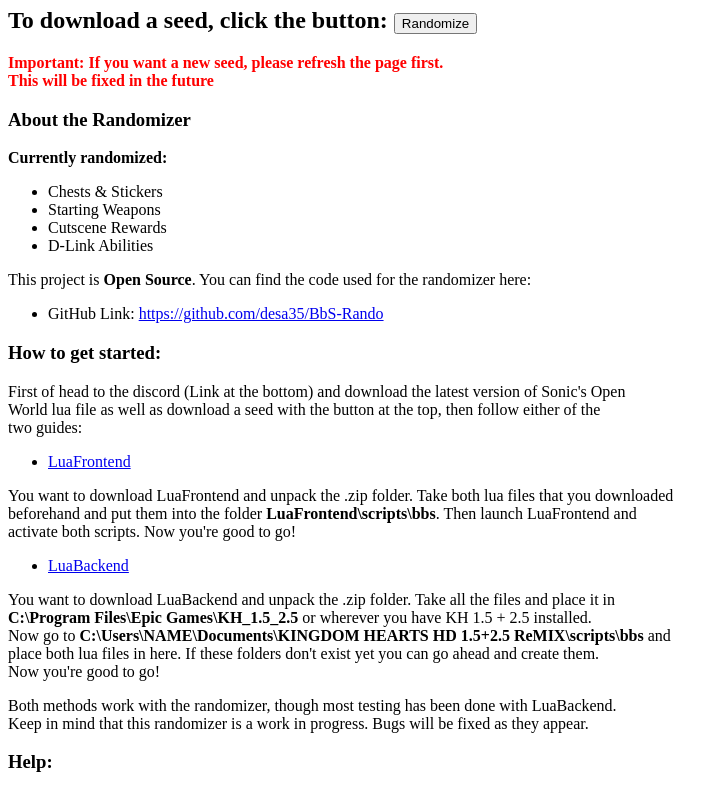
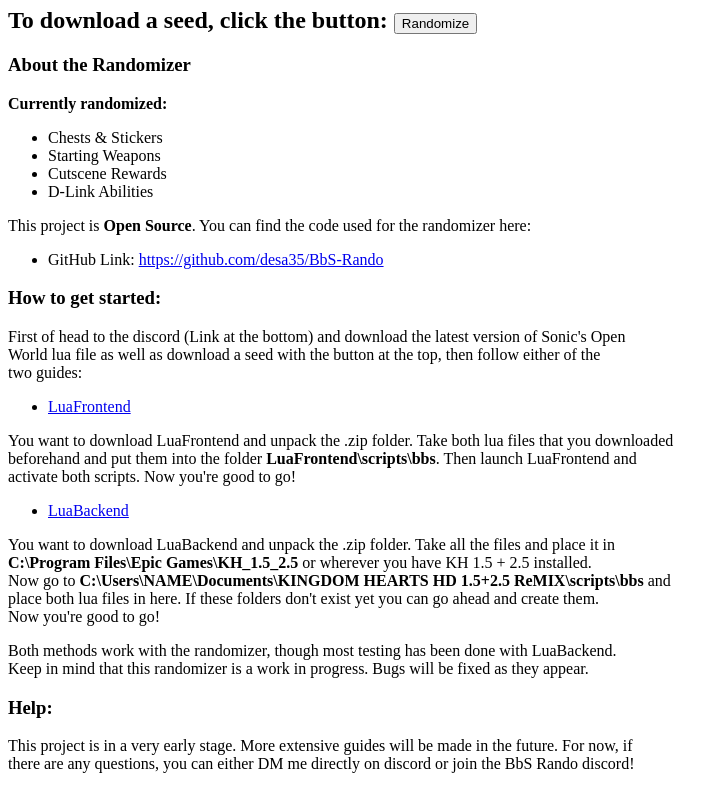
Before and after one commit to desa35/BbS-Rando, a website with bundled scripts: page index.html in a window 1280 px wide. Shown: the part 73-859 px from the top of the page, without its empty margins (0-728 px from the left). Built offline with nearby package versions, Linux system fonts and the light colour scheme.

Commit message:
Fixes the issue of having to reload the page

```diff
--- a/index.html
+++ b/index.html
@@ -10,10 +10,6 @@
       To download a seed, click the button:
       <input id="click" type="button" value="Randomize" />
     </h2>
-    <p style="color:red">
-      <strong>Important: If you want a new seed, please refresh the page first. <br>
-      This will be fixed in the future</strong>
-    </p>
     <h3>About the Randomizer</h3>
     <p>
 
--- a/rando.js
+++ b/rando.js
@@ -120,4 +120,5 @@
   hiddenElement.target = "_blank";
   hiddenElement.download = "seed.lua";
   hiddenElement.click();
+  location.reload();
 }
```
